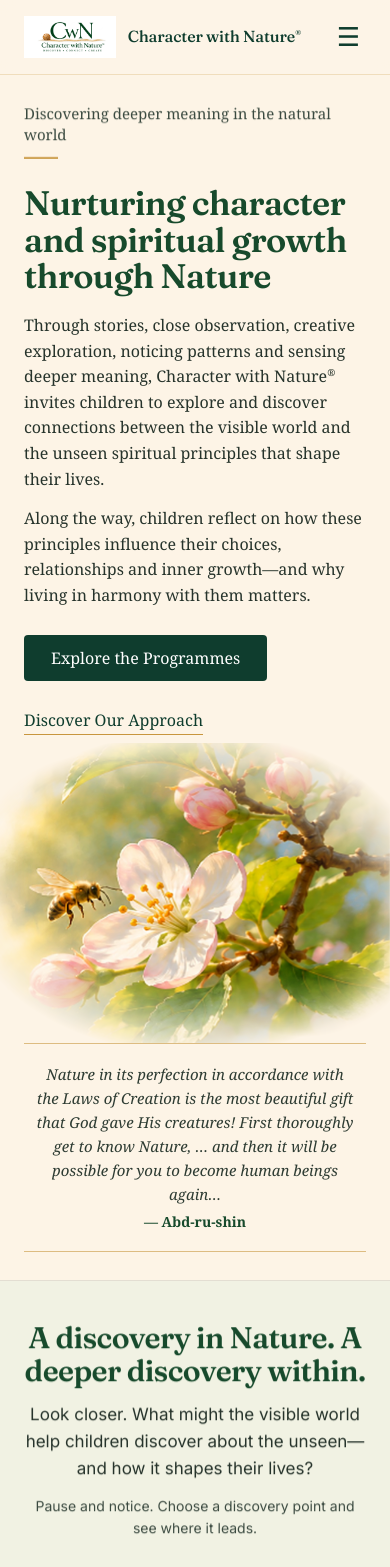
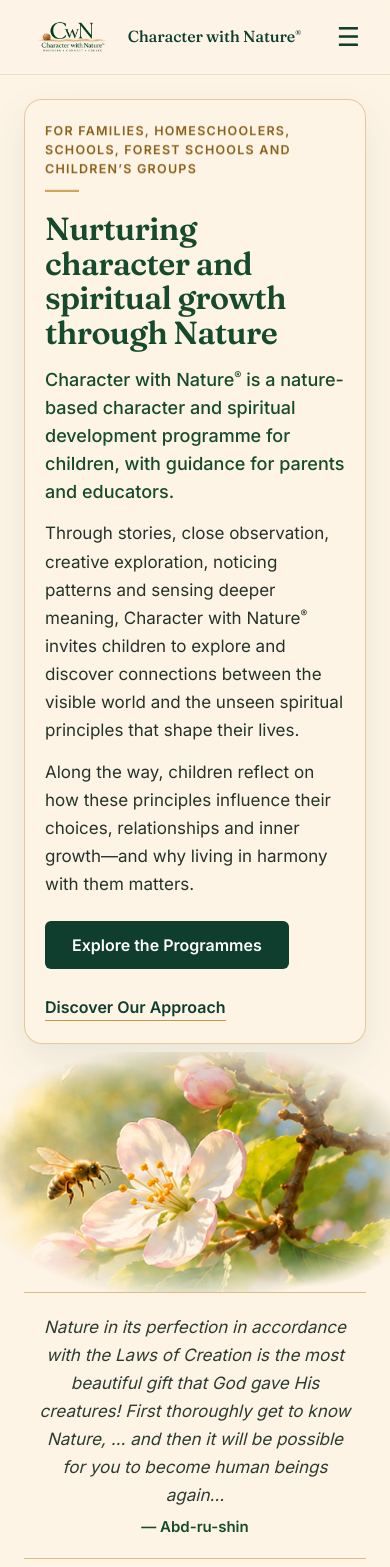
Before and after one commit to nnochirivincent/character-with-nature-web, a React (Vite) app in the folder frontend/: page / in a window 390 px wide. Shown: the top 1567 px of the page. Built offline with nearby package versions, Linux system fonts and the light colour scheme.

Commit message:
Client corrections batch 1: hero, readability, fades, Discovery copy

```diff
--- a/frontend/src/components/Discovery.jsx
+++ b/frontend/src/components/Discovery.jsx
@@ -10,7 +10,7 @@ const STAGES = [
     label: 'Discover',
     heading: 'One becomes many.',
     body:
-      'A single seed went into the soil. Look closely at the centre: hundreds of sunflower seeds have grown. One small beginning has become the possibility of many more.',
+      'A single seed went into the soil. Look closely at the centre: hundreds of the exact sunflower seeds have grown. In nature every harvest multiples what was originally planted.',
     left: '18%',
     top: '41%',
   },
@@ -47,6 +47,10 @@ export default function Discovery() {
             <p className="sun-intro">
               Look closer. What might the visible world help children discover about the
               unseen—and how it shapes their lives?
+            </p>
+            <p className="sun-explain">
+              See how children discover a pattern in Nature, connect it to their inner lives,
+              and explore how to live in harmony with the principle it reveals.
             </p>
             <p className="sun-instruction">
               Pause and notice. Choose a discovery point and see where it leads.
--- a/frontend/src/components/Hero.jsx
+++ b/frontend/src/components/Hero.jsx
@@ -6,11 +6,10 @@ export default function Hero() {
   return (
     <section className="hero-banner">
       <div className="hero-top">
-        {/* Image bleeds to the right edge of the browser and fades into the hero background */}
         <div className="hero-media">
           <img
             src={heroImage}
-            alt="Sunlight streaming through a green forest"
+            alt="An apple blossom with a honeybee in soft golden light"
             className="hero-img"
             fetchPriority="high"
           />
@@ -19,14 +18,20 @@ export default function Hero() {
         <div className="wrap">
           <div className="hero-content">
             <ScrollReveal>
-              <p className="hero-eyebrow">Discovering deeper meaning in the natural world</p>
+              <p className="hero-eyebrow">
+                For families, homeschoolers, schools, forest schools and children’s groups
+              </p>
             </ScrollReveal>
 
-            <ScrollReveal delay={80}>
+            <ScrollReveal delay={60}>
               <h1>Nurturing character and spiritual growth through Nature</h1>
             </ScrollReveal>
 
-            <ScrollReveal delay={140}>
+            <ScrollReveal delay={100}>
+              <p className="hero-sub">
+                Character with Nature<sup>®</sup> is a nature-based character and spiritual
+                development programme for children, with guidance for parents and educators.
+              </p>
               <p className="hero-lead">
                 Through stories, close observation, creative exploration, noticing patterns and
                 sensing deeper meaning, Character with Nature<sup>®</sup> invites children to
@@ -39,7 +44,7 @@ export default function Hero() {
               </p>
             </ScrollReveal>
 
-            <ScrollReveal delay={220}>
+            <ScrollReveal delay={140}>
               <div className="hero-actions">
                 <Link to="/programmes" className="btn btn-primary">Explore the Programmes</Link>
                 <Link to="/approach" className="text-link">Discover Our Approach</Link>
@@ -50,7 +55,7 @@ export default function Hero() {
       </div>
 
       <div className="wrap">
-        <ScrollReveal delay={260}>
+        <ScrollReveal delay={160}>
           <figure className="hero-quote">
             <blockquote>
               Nature in its perfection in accordance with the Laws of Creation is the most
--- a/frontend/src/index.css
+++ b/frontend/src/index.css
@@ -58,7 +58,8 @@ a { color: inherit; text-decoration: none; }
 .nav { display: flex; align-items: center; justify-content: space-between; gap: 24px; min-height: 84px; }
 
 .brand { display: flex; align-items: center; gap: 16px; }
-.brand-mark { display: block; height: 50px; width: auto; }
+/* multiply makes a white logo background blend into the header; use a transparent PNG for the best result */
+.brand-mark { display: block; height: 50px; width: auto; mix-blend-mode: multiply; }
 .brand-divider { flex: none; width: 1px; height: 34px; background: rgba(15, 61, 46, .35); }
 .brand-name {
   font-family: 'Fraunces', Georgia, serif; font-weight: 500; font-size: 22px;
@@ -75,18 +76,24 @@ a { color: inherit; text-decoration: none; }
 .logo { font-family: 'Fraunces', serif; font-weight: 600; font-size: 22px; color: var(--forest); }
 .logo sup { font-size: .5em; }
 
-/* ===== Hero (image blends into the page) ===== */
+/* ===== Hero ===== */
 .hero-banner { position: relative; overflow: hidden; background: var(--cream); padding: 0 0 32px; }
 .hero-top {
   position: relative; isolation: isolate;
   display: flex; align-items: center;
-  min-height: 460px; padding: 44px 0 40px;
+  min-height: 440px; padding: 40px 0 36px;
 }
 .hero-top > .wrap { position: relative; z-index: 1; width: 100%; }
-.hero-content { max-width: 520px; }
 
-/* Image stays at the right edge of the browser. An irregular, rounded
-   mask melts its other sides into the hero background. */
+/* Text column with a clear boundary */
+.hero-content {
+  width: min(600px, 56%); padding: 30px 34px;
+  background: rgba(253, 244, 230, .97);
+  border: 1px solid rgba(200, 150, 62, .45); border-radius: 18px;
+  box-shadow: 0 16px 40px rgba(15, 61, 46, .08);
+}
+
+/* Smaller blossom image on the right with a soft rounded fade */
 .hero-media {
   --shape:
     radial-gradient(ellipse 66% 50% at 66% 50%, #000 52%, transparent 100%),
@@ -94,32 +101,36 @@ a { color: inherit; text-decoration: none; }
     radial-gradient(ellipse 30% 30% at 30% 70%, #000 38%, transparent 100%),
     radial-gradient(ellipse 40% 40% at 86% 24%, #000 50%, transparent 100%),
     radial-gradient(ellipse 40% 40% at 84% 78%, #000 50%, transparent 100%);
-  position: absolute; z-index: 0; top: 0; right: 0; bottom: 0; width: 62%; overflow: hidden;
+  position: absolute; z-index: 0; top: 0; right: 0; bottom: 0; width: 40%; overflow: hidden;
   -webkit-mask-image: var(--shape);
   mask-image: var(--shape);
 }
 .hero-img {
   display: block; width: 100%; height: 100%;
   object-fit: cover; object-position: center;
-  animation: heroIn 1.4s ease both;
+  animation: heroIn .8s ease both;
 }
-@keyframes heroIn { from { opacity: 0; transform: scale(1.04); } to { opacity: 1; transform: none; } }
+@keyframes heroIn { from { opacity: .4; transform: scale(1.03); } to { opacity: 1; transform: none; } }
 
-.hero-eyebrow { margin: 0; font: 400 15px/1.4 var(--serif); color: #3b4a40; }
+.hero-eyebrow {
+  margin: 0; font: 600 12.5px/1.5 'Inter', sans-serif;
+  letter-spacing: .1em; text-transform: uppercase; color: #8a5f17;
+}
 .hero-eyebrow::after { content: ''; display: block; width: 34px; height: 2px; margin-top: 12px; background: var(--gold); }
 
 .hero-banner h1 {
-  max-width: 13em; margin: 26px 0 18px;
-  font-size: clamp(34px, 4.4vw, 54px); line-height: 1.08; font-weight: 600;
+  margin: 20px 0 16px;
+  font-size: clamp(32px, 4vw, 50px); line-height: 1.08; font-weight: 600;
   letter-spacing: -0.02em; color: #174a2c;
 }
-.hero-lead { margin: 0 0 14px; max-width: 500px; font: 400 16px/1.6 var(--serif); color: #26332b; }
-.hero-lead sup { font-size: .6em; }
+.hero-sub { margin: 0 0 14px; font: 500 19px/1.55 'Inter', sans-serif; color: #174a2c; }
+.hero-lead { margin: 0 0 14px; font: 400 18px/1.65 'Inter', sans-serif; color: #26332b; }
+.hero-sub sup, .hero-lead sup { font-size: .6em; }
 
-.hero-actions { display: flex; flex-wrap: wrap; align-items: center; gap: 28px; margin-top: 26px; }
-.hero-banner .btn-primary { min-height: 46px; padding: 0 26px; border-radius: 4px; font: 400 16px var(--serif); }
+.hero-actions { display: flex; flex-wrap: wrap; align-items: center; gap: 28px; margin-top: 22px; }
+.hero-banner .btn-primary { min-height: 48px; padding: 0 26px; border-radius: 6px; font: 600 16px 'Inter', sans-serif; }
 .text-link {
-  font: 400 16px var(--serif); color: var(--forest);
+  font: 600 16px 'Inter', sans-serif; color: var(--forest);
   padding-bottom: 3px; border-bottom: 1px solid var(--gold);
   transition: color .2s ease, border-color .2s ease;
 }
@@ -127,11 +138,11 @@ a { color: inherit; text-decoration: none; }
 
 /* Quote strip */
 .hero-quote {
-  margin: 0; padding: 18px 12px 20px; text-align: center;
+  margin: 0; padding: 20px 12px 22px; text-align: center;
   border-top: 1px solid rgba(200, 150, 62, .6); border-bottom: 1px solid rgba(200, 150, 62, .6);
 }
-.hero-quote blockquote { margin: 0 auto; max-width: 780px; font: italic 400 16px/1.6 var(--serif); color: #2d3b32; }
-.hero-quote figcaption { margin-top: 6px; font: 600 14px var(--serif); color: #174a2c; }
+.hero-quote blockquote { margin: 0 auto; max-width: 820px; font: italic 400 18px/1.65 'Inter', sans-serif; color: #2d3b32; }
+.hero-quote figcaption { margin-top: 8px; font: 600 15px 'Inter', sans-serif; color: #174a2c; }
 
 /* Footer */
 .site-footer { background: var(--ink); color: var(--ivory); padding: 56px 0; margin-top: 0; }
@@ -142,7 +153,7 @@ a { color: inherit; text-decoration: none; }
 .footer-links { display: flex; flex-wrap: wrap; gap: 8px 24px; align-items: flex-start; font-size: 15px; }
 
 /* ===== Shared ===== */
-@keyframes fadeUp { from { opacity: 0; transform: translateY(10px); } to { opacity: 1; transform: none; } }
+@keyframes fadeUp { from { opacity: .5; transform: translateY(6px); } to { opacity: 1; transform: none; } }
 .eyebrow { font: 600 12px 'Inter', sans-serif; letter-spacing: .12em; text-transform: uppercase; color: var(--muted); }
 
 /* ===== Discovery: sunflower ===== */
@@ -150,7 +161,8 @@ a { color: inherit; text-decoration: none; }
 .sun-head { max-width: 780px; margin: 0 auto 30px; text-align: center; }
 .sun-head h2 { font-size: clamp(30px, 4.2vw, 50px); line-height: 1.1; font-weight: 700; color: #174a2c; }
 .sun-intro { max-width: 640px; margin: 14px auto 0; font-size: 17px; color: #26332b; }
-.sun-instruction { margin: 12px 0 0; font-size: 14px; color: #3b4a40; }
+.sun-explain { max-width: 640px; margin: 10px auto 0; font-size: 17px; color: #26332b; }
+.sun-instruction { margin: 12px 0 0; font-size: 15px; font-weight: 500; color: #3b4a40; }
 
 .sun-grid { display: grid; grid-template-columns: 1.7fr 1fr; gap: 22px; align-items: stretch; max-width: 1040px; margin: 0 auto; }
 .sun-grid > * { min-width: 0; }
@@ -166,7 +178,7 @@ a { color: inherit; text-decoration: none; }
 }
 .sun-stage {
   position: absolute; inset: 0; transform-origin: var(--cx) var(--cy);
-  transition: transform 1.1s cubic-bezier(.22, 1, .36, 1);
+  transition: transform .6s cubic-bezier(.22, 1, .36, 1);
 }
 .sun-visual[data-stage='discover'] .sun-stage { transform: scale(1); }
 .sun-visual[data-stage='connect'] .sun-stage { transform: scale(1.7); }
@@ -179,12 +191,12 @@ a { color: inherit; text-decoration: none; }
   border: 3px solid var(--amber); background-repeat: no-repeat;
   background-size: 870% auto; background-position: var(--lx) var(--ly);
   box-shadow: 0 6px 18px rgba(0, 0, 0, .25);
-  transform: translate(-50%, -50%) scale(.55); opacity: 0; pointer-events: none;
-  transition: transform .8s cubic-bezier(.22, 1, .36, 1), opacity .6s ease;
+  transform: translate(-50%, -50%) scale(.7); opacity: 0; pointer-events: none;
+  transition: transform .45s cubic-bezier(.22, 1, .36, 1), opacity .35s ease;
 }
 .sun-line {
   position: absolute; inset: 0; width: 100%; height: 100%; color: var(--amber); pointer-events: none;
-  opacity: 0; transition: opacity .6s ease;
+  opacity: 0; transition: opacity .35s ease;
 }
 .sun-visual[data-stage='discover'] .sun-lens { transform: translate(-50%, -50%) scale(1); opacity: 1; }
 .sun-visual[data-stage='discover'] .sun-line { opacity: 1; }
@@ -197,7 +209,7 @@ a { color: inherit; text-decoration: none; }
   background: rgba(253, 247, 232, .96); color: #174a2c;
   font: 700 16px 'Fraunces', Georgia, serif;
   box-shadow: 0 6px 16px rgba(0, 0, 0, .18);
-  transition: background .25s ease, color .25s ease, transform .25s ease;
+  transition: background .2s ease, color .2s ease, transform .2s ease;
 }
 .sun-dot { width: 9px; height: 9px; border-radius: 50%; background: var(--amber); }
 .sun-pill:hover { transform: translate(-50%, -50%) scale(1.05); }
@@ -208,7 +220,7 @@ a { color: inherit; text-decoration: none; }
   display: flex; align-items: flex-start; padding: 26px 28px;
   background: #fffaf0; border: 1px solid var(--amber-line); border-radius: 16px;
 }
-.sun-panel-inner { animation: fadeUp .45s ease; }
+.sun-panel-inner { animation: fadeUp .25s ease; }
 .sun-kicker { font: 700 13px 'Inter', sans-serif; letter-spacing: .12em; text-transform: uppercase; color: var(--amber); }
 .sun-panel h3 { margin: 12px 0 14px; font-size: clamp(26px, 3vw, 38px); line-height: 1.1; font-weight: 700; color: #174a2c; }
 .sun-panel p { margin: 0; font-size: 17px; line-height: 1.6; color: #2a362e; }
@@ -271,7 +283,7 @@ a { color: inherit; text-decoration: none; }
 .law-title { font-family: 'Fraunces', Georgia, serif; font-weight: 600; font-size: 19px; color: var(--forest); }
 .law-toggle { flex: none; width: 26px; height: 26px; border-radius: 50%; border: 1.5px solid var(--forest); color: var(--forest); display: grid; place-items: center; font-size: 17px; line-height: 1; transition: transform .2s ease; }
 .law.open .law-toggle { transform: rotate(45deg); }
-.law-reveal { padding: 0 20px 20px; animation: fadeUp .3s ease; }
+.law-reveal { padding: 0 20px 20px; animation: fadeUp .25s ease; }
 .law-reveal p { margin: 0 0 12px; font-size: 16px; color: var(--muted); }
 .law-link { font-weight: 600; font-size: 15px; color: var(--forest); border-bottom: 2px solid var(--gold); padding-bottom: 2px; }
 
@@ -383,19 +395,21 @@ a { color: inherit; text-decoration: none; }
   }
   .nav-links.open { display: flex; }
 
-  /* Hero: text first, image below, rounded organic fade */
-  .hero-banner { padding-bottom: 28px; }
-  .hero-top { flex-direction: column; align-items: stretch; min-height: 0; padding: 28px 0 0; }
+  /* Hero: text first, smaller image below */
+  .hero-banner { padding-bottom: 24px; }
+  .hero-top { flex-direction: column; align-items: stretch; min-height: 0; padding: 24px 0 0; }
   .hero-top > .wrap { order: 1; }
+  .hero-content { width: auto; padding: 22px 20px; }
   .hero-media {
     --shape:
       radial-gradient(ellipse 60% 54% at 50% 50%, #000 52%, transparent 100%),
       radial-gradient(ellipse 30% 36% at 24% 40%, #000 42%, transparent 100%),
       radial-gradient(ellipse 30% 36% at 78% 62%, #000 42%, transparent 100%);
-    position: relative; order: 2; width: 100%; height: 300px; margin-top: 8px;
+    position: relative; order: 2; width: 100%; height: 240px; margin-top: 8px;
   }
-  .hero-banner h1 { max-width: none; }
-  .hero-quote blockquote { font-size: 15px; }
+  .hero-sub { font-size: 18px; }
+  .hero-lead { font-size: 17px; }
+  .hero-quote blockquote { font-size: 17px; }
 
   /* Discovery: three tap buttons above the picture, then the text panel */
   .sun { padding: 40px 0 36px; }
@@ -406,7 +420,7 @@ a { color: inherit; text-decoration: none; }
     min-height: 52px; border-radius: 12px; border: 1.5px solid #1c4a2e;
     background: rgba(253, 247, 232, .9); color: #174a2c;
     font: 700 16px 'Fraunces', Georgia, serif; cursor: pointer;
-    transition: background .25s ease, color .25s ease;
+    transition: background .2s ease, color .2s ease;
   }
   .sun-tab.on { background: #1c4a2e; color: #fff; }
   .sun-panel { padding: 22px 20px; }
@@ -430,11 +444,11 @@ a { color: inherit; text-decoration: none; }
   .age-card:hover { transform: none; }
 }
 
+/* Scroll reveal: short, gentle fades that stay readable while loading */
 .reveal-item {
-  opacity: 0;
-  transform: translateY(28px);
-  transition: opacity 0.95s cubic-bezier(0.22, 1, 0.36, 1),
-              transform 0.95s cubic-bezier(0.22, 1, 0.36, 1);
+  opacity: .6;
+  transform: translateY(10px);
+  transition: opacity .45s ease, transform .45s ease;
   will-change: opacity, transform;
 }
 
```
